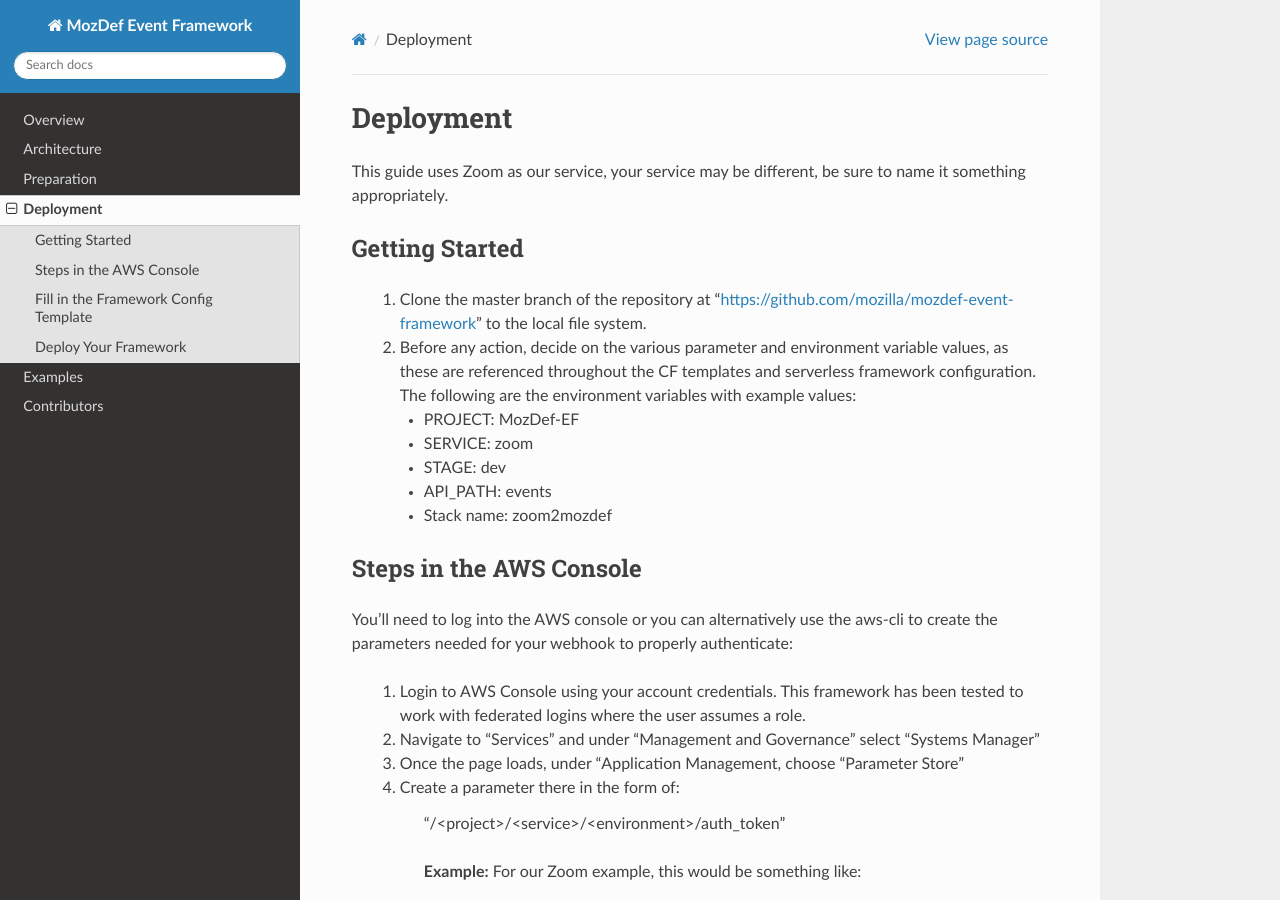
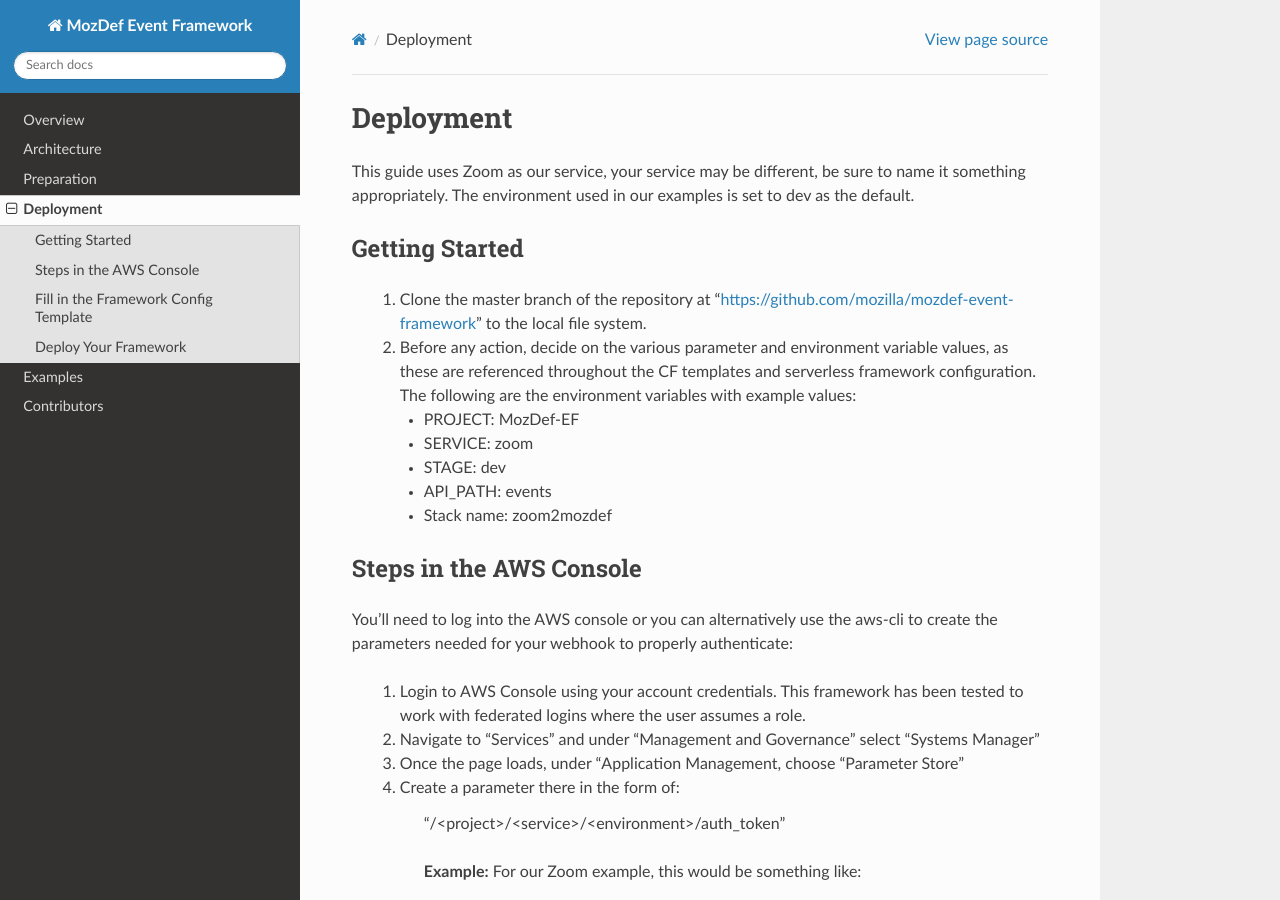
Before and after one commit to mozilla/mozdef-event-framework, a Sphinx documentation site: the page built from docs/source/usage/deployment.rst, in a window 1280 px wide and 900 px high. Built offline with Sphinx 7.4.7 and the Read the Docs theme 2.0.0, drawn with Linux system fonts in a browser that asks for light colours.

```diff
--- a/docs/source/usage/deployment.rst
+++ b/docs/source/usage/deployment.rst
@@ -3,6 +3,7 @@ Deployment
 ==========
 
 This guide uses Zoom as our service, your service may be different, be sure to name it something appropriately.
+The environment used in our examples is set to dev as the default.
 
 ***************
 Getting Started
@@ -35,7 +36,7 @@ You'll need to log into the AWS console or you can alternatively use the aws-cli
 
     .. image:: ../images/Parameter_Store_Example.png
        :width: 400
-       :alt: /MozDef-EF/zoom/prod/auth_token
+       :alt: /MozDef-EF/zoom/dev/auth_token
 
   5. In the description field, add “Authentication token used by the Webhook app to post events”.
   6. For type, select “SecureString”.
@@ -58,7 +59,7 @@ The following should be done in your local copy of the framework you cloned or f
 
        env:
          variables:
-           STAGE: prod
+           STAGE: dev
            SERVICE: zoom
            PROJECT: MozDef-EF
            API_PATH: zoom
--- a/docs/source/usage/preparation.rst
+++ b/docs/source/usage/preparation.rst
@@ -14,7 +14,7 @@ To deploy this framework you will need the following established:
 
         * Project (e.g., MozDef-EF)
         * Service (e.g., zoom)
-        * Environment or Stage (e.g. prod)
+        * Environment or Stage (e.g. dev)
         * Stack name (e.g., <project>-<service>, MozDef-EF-zoom)
         * Token Arn (e.g., arn:aws:ssm:us-west-2:<ACCOUNT_ID>:parameter/<project/service/environment/auth_token>, arn:aws:ssm:us-west-2:<ACCOUNT_ID>:parameter/MozDef-EF/zoom/dev/auth_token>)
 
```
